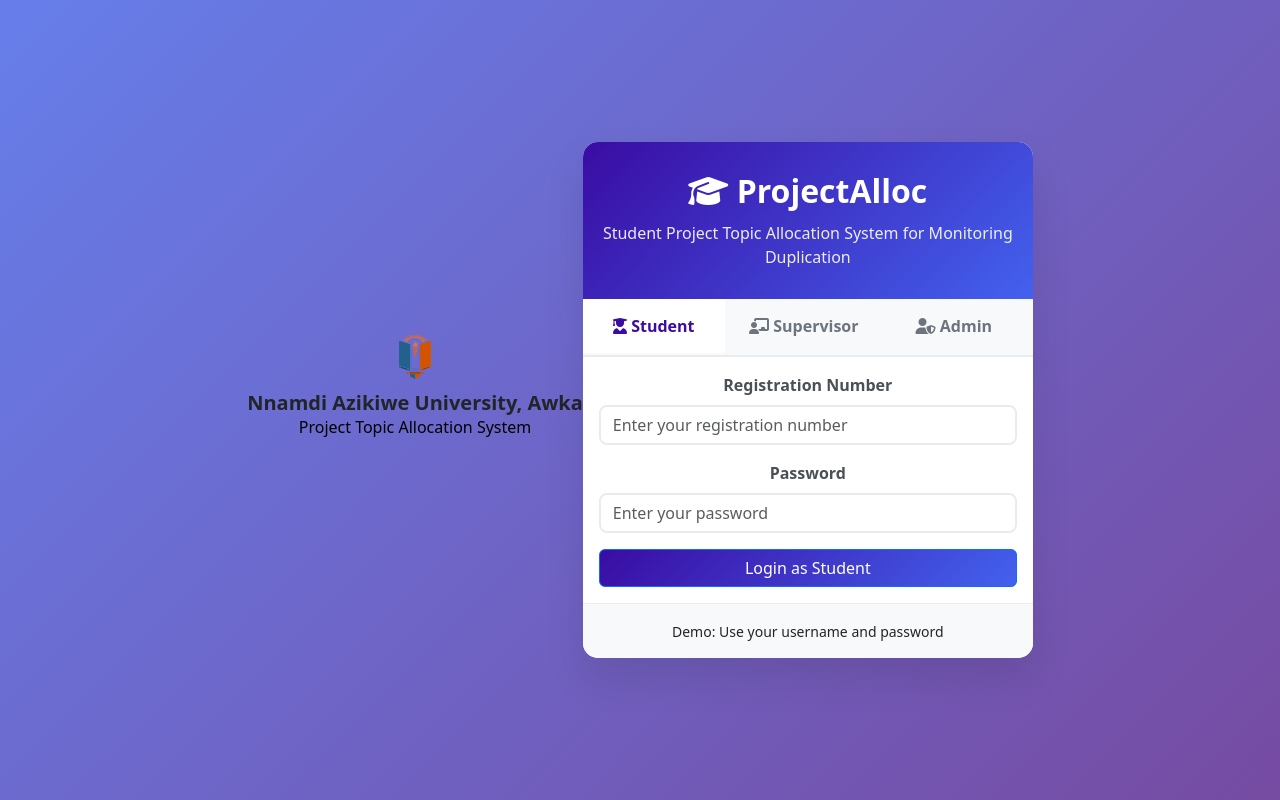
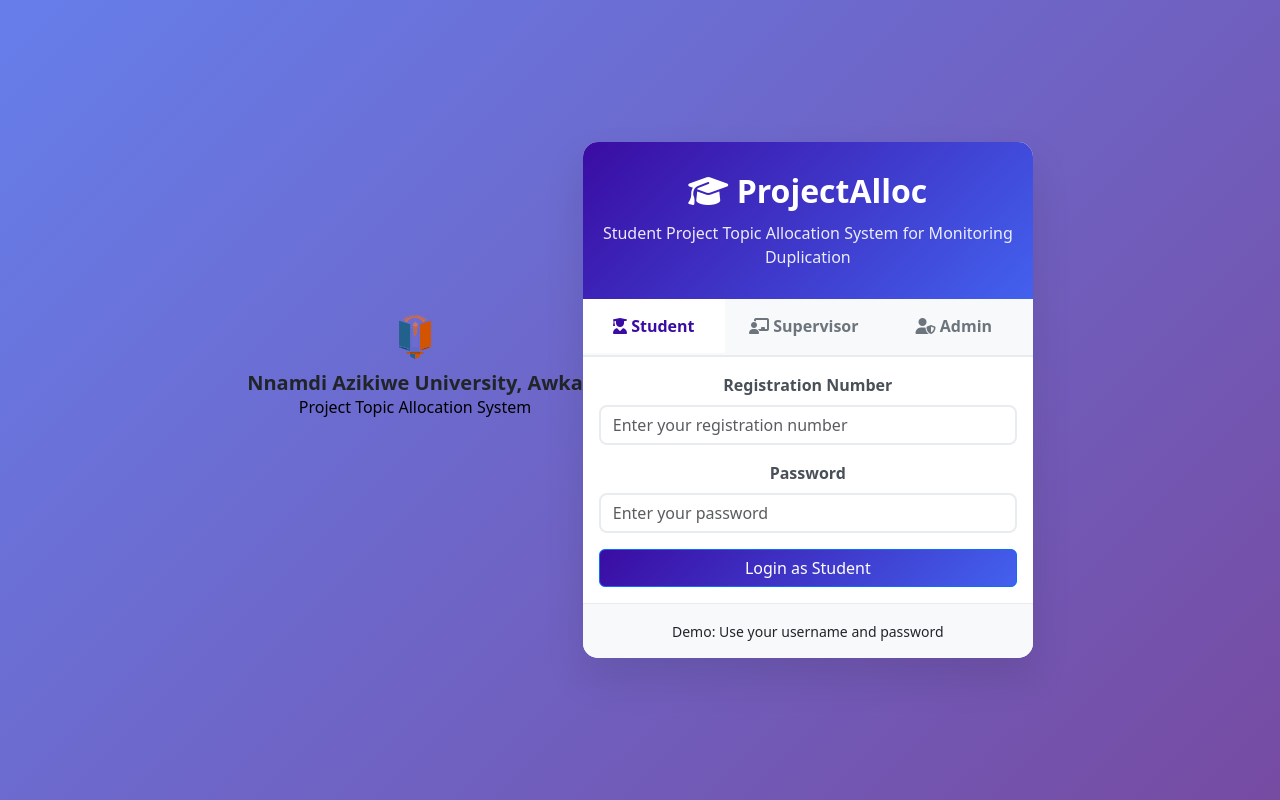
Before and after one commit to Amarachi19-Eto/project-allocation-frontend, a React (Create React App) app: page / in a window 1280 px wide. Built offline with nearby package versions, Linux system fonts and the light colour scheme.

Commit message:
Increased spacing between university header and login form

```diff
--- a/src/components/Login/Login.js
+++ b/src/components/Login/Login.js
@@ -66,7 +66,7 @@
   return (
     <div className="login-container">
       {/* UNIZIK Logo and Header - ADDED CODE */}
-      <div style={{ textAlign: 'center', marginBottom: '30px' }}>
+      <div style={{ textAlign: 'center', marginBottom: '70px' }}>
         <img
           src="/unizik-logo.png"
           alt="UNIZIK Logo"
```
